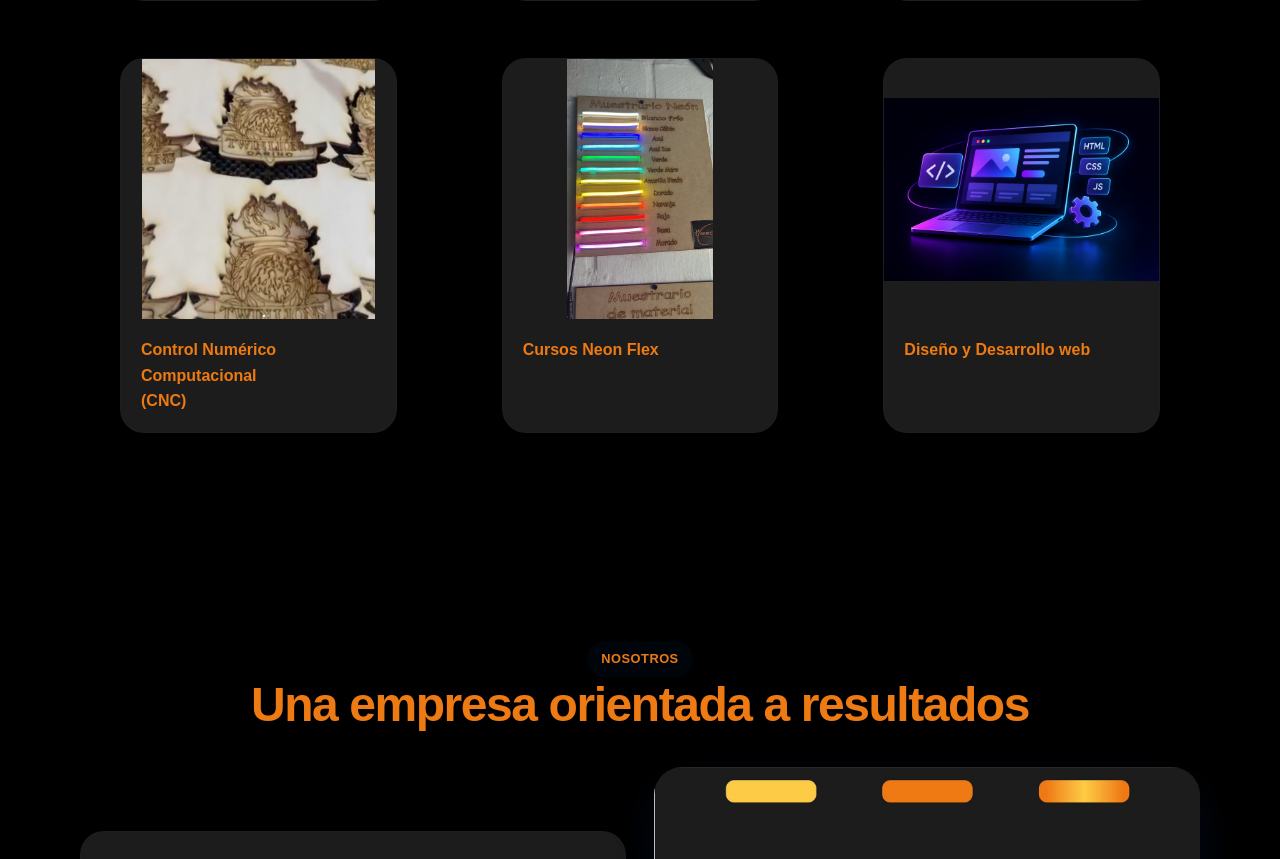
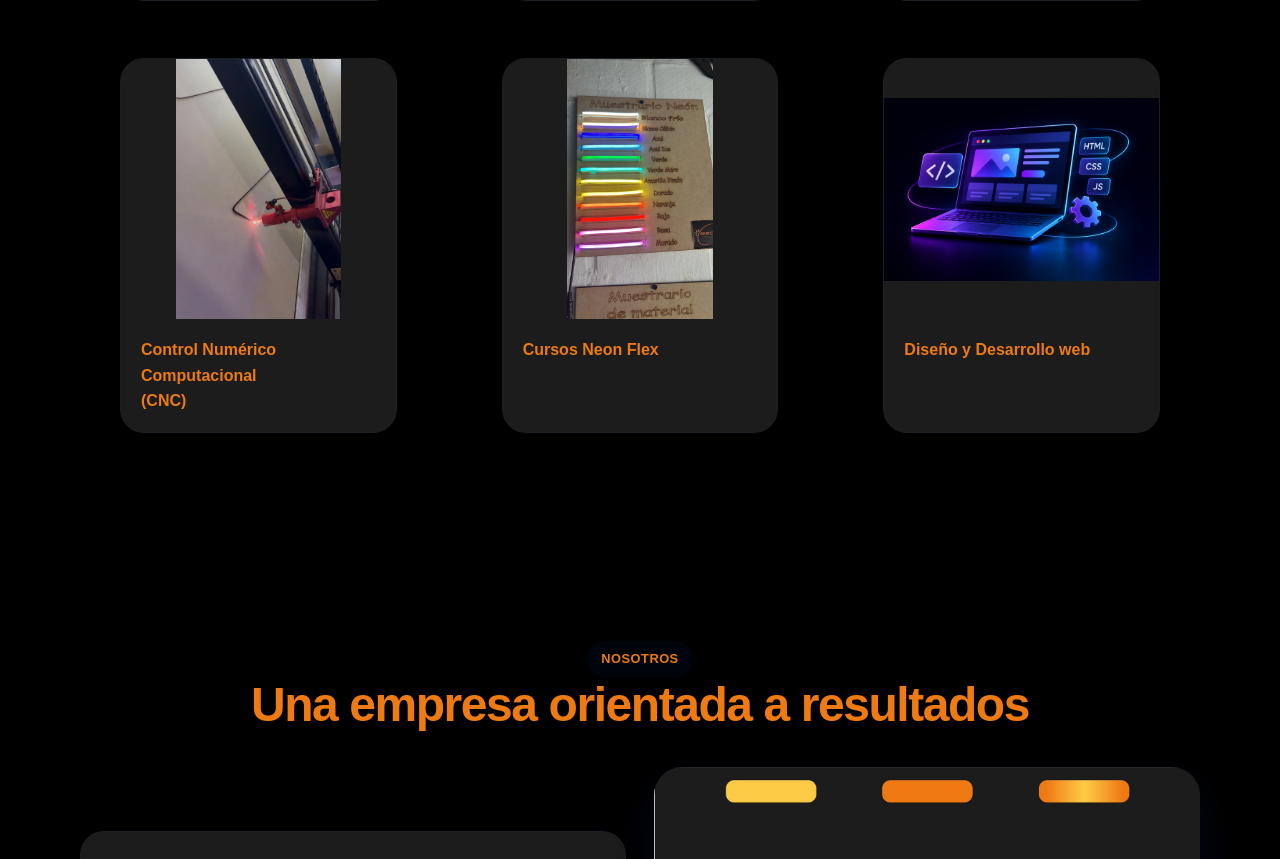
Before and after one commit to slipialex/hercor, a plain HTML site: page index.html in a window 1280 px wide. Shown: the part 2459-3318 px from the top of the page. Drawn offline with Linux system fonts and the light colour scheme.

Commit message:
[FIX] services and images

```diff
--- a/index.html
+++ b/index.html
@@ -147,7 +147,7 @@
           </figure>
 
           <figure class="gallery-card">
-            <img src="images\corte-laser.png" alt="Propuesta de branding" />
+            <img src="images\corte1.jpeg" alt="Propuesta de branding" />
             <figcaption class="caption">Control Numérico Computacional<br>(CNC)</figcaption>
           </figure>
 
```
